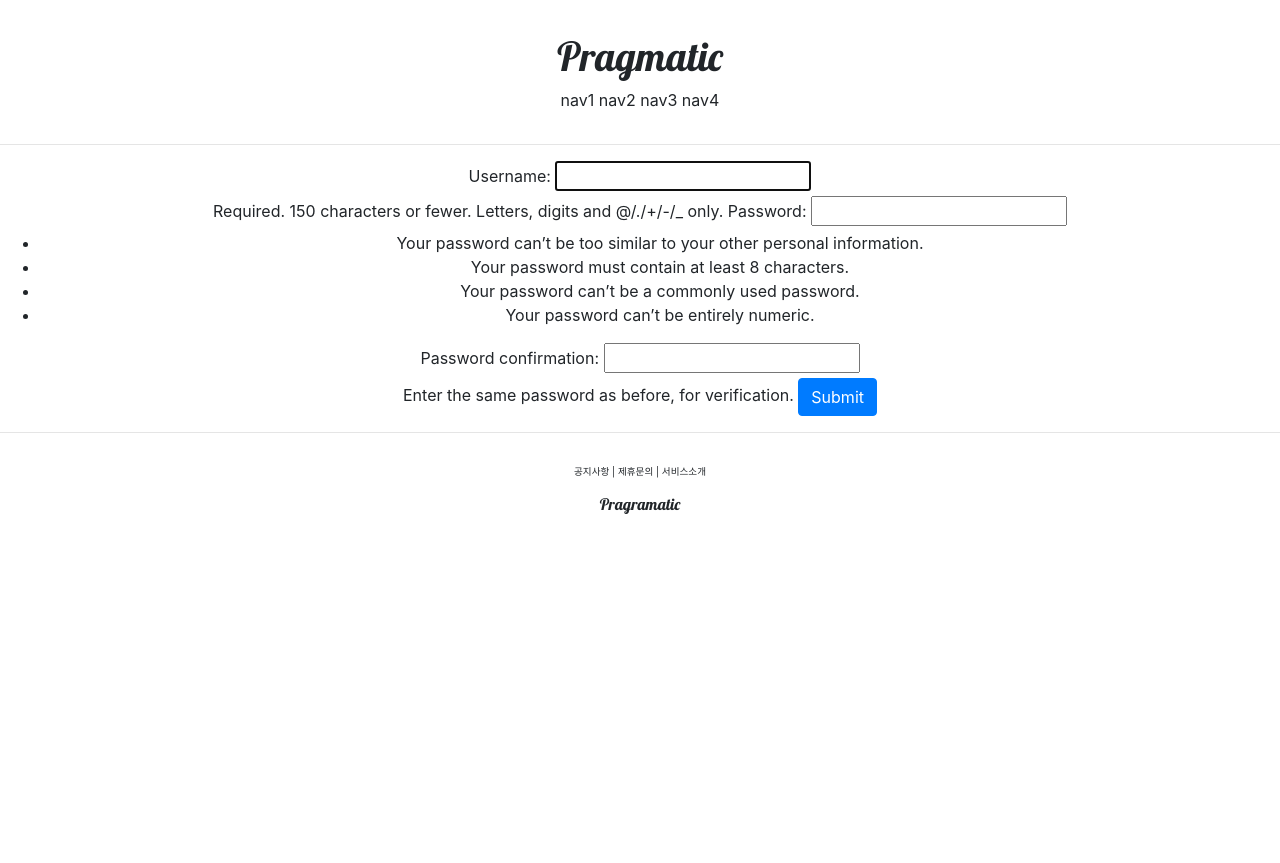
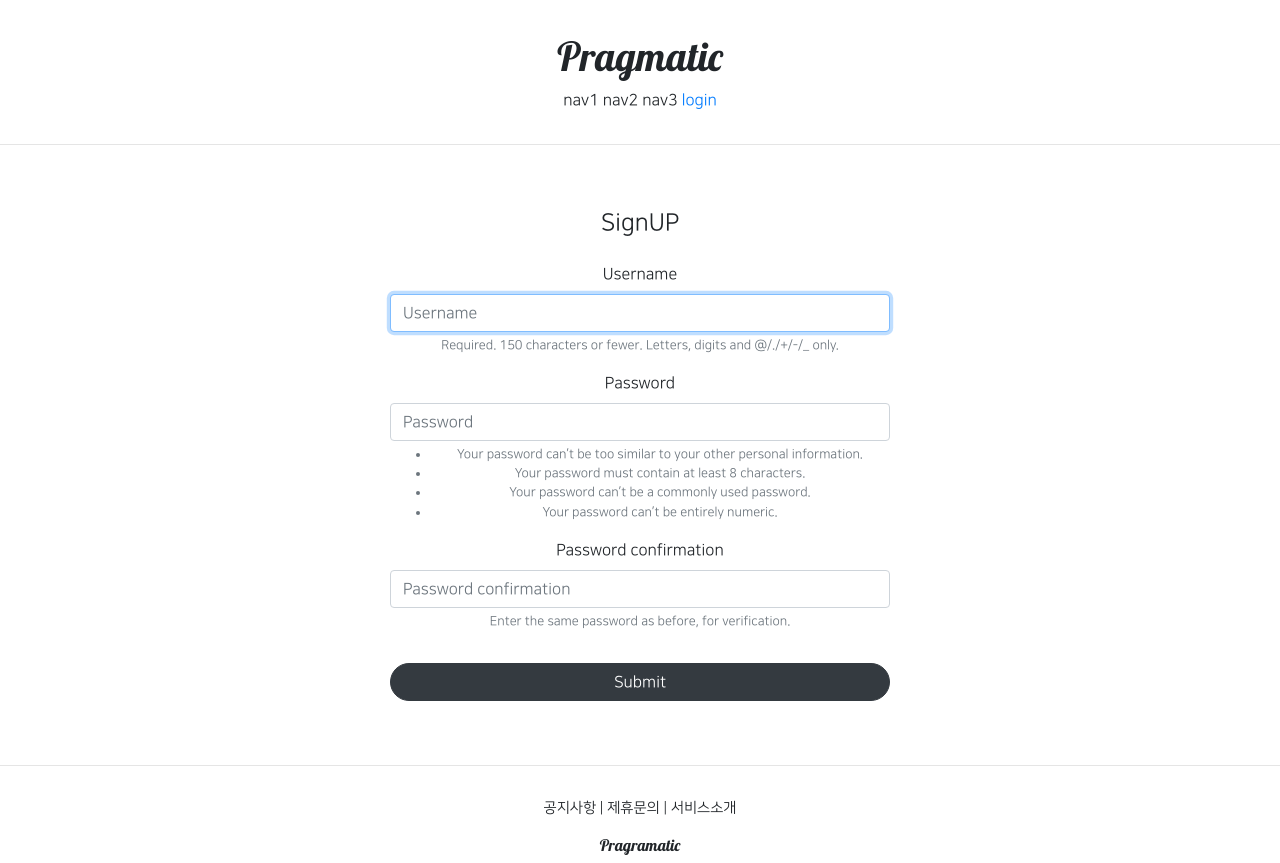
Before and after one commit to sungno/pragmatic, a Django app: page /account/create/ in a window 1280 px wide. Before the commit the page ends 514 px from the top, so only its background shows below. Run offline with Django 4.2, Linux system fonts and the light colour scheme; some libraries are stand-ins or nearby versions.

Commit message:
django course 23 commit

```diff
--- a/accountapp/templates/accountapp/create.html
+++ b/accountapp/templates/accountapp/create.html
@@ -1,13 +1,18 @@
 {% extends 'base.html' %}
+{% load bootstrap4 %}
 
 {% block content %}
 
-    <div style="text-align: center">
+    <div style="text-align: center; max-width: 500px; margin: 4rem auto">
+        <div class="mb-4">
+            <h4>SignUP</h4>
+        </div>
         <!--   account앱에 있는 creat로 라우팅 해라     -->
         <form action="{% url 'accountapp:create' %}" method="post">
             {% csrf_token %}
-            {{ form }}
-            <input type="submit"  class="btn btn-primary">
+<!--            {{ form }}-->
+            {% bootstrap_form form %}
+            <input type="submit" class="btn btn-dark rounded-pill col-12 mt-3">
         </form>
 
     </div>
--- a/accountapp/urls.py
+++ b/accountapp/urls.py
@@ -1,3 +1,4 @@
+from django.contrib.auth.views import LoginView, LogoutView
 from django.urls import path
 from accountapp.views import hello_world, AccountCreateView
 
@@ -5,6 +6,8 @@ app_name = "accountapp"
 
 urlpatterns = [
     path('hello_world/', hello_world, name = 'hello_world'),
+    path('login/', LoginView.as_view(template_name='accountapp/login.html'), name = 'login'),
+    path('logout/', LogoutView.as_view(), name = 'logout'),
 
 
     path('create/', AccountCreateView.as_view(), name = 'create'),
--- a/pragmatic/settings.py
+++ b/pragmatic/settings.py
@@ -12,6 +12,7 @@ https://docs.djangoproject.com/en/4.2/ref/settings/
 
 from pathlib import Path
 import environ, os
+from django.urls import reverse_lazy
 
 env = environ.Env(
     # set casting, default value
@@ -45,6 +46,7 @@ INSTALLED_APPS = [
     'django.contrib.sessions',
     'django.contrib.messages',
     'django.contrib.staticfiles',
+    'bootstrap4',
     'accountapp',
 ]
 
@@ -130,6 +132,9 @@ STATICFILES_DIRS = [
     BASE_DIR / "static",
 ]
 
+LOGIN_REDIRECT_URL = reverse_lazy('accountapp:hello_world')
+LOGOUT_REDIRECT_URL = reverse_lazy('accountapp:login')
+
 # Default primary key field type
 # https://docs.djangoproject.com/en/4.2/ref/settings/#default-auto-field
 
--- a/static/base.css
+++ b/static/base.css
@@ -5,7 +5,7 @@
 }
 
 .pragmatic_footer_button{
-    font-size: .6rem;
+    font-size: .9rem;
 }
 
 .pragmatic_footer{
--- a/templates/base.html
+++ b/templates/base.html
@@ -3,7 +3,7 @@
 
 {% include 'head.html' %}
 
-<body>
+<body style="font-family: 'NanumSquareR';">
     {% include 'header.html' %}
 
     <hr>
--- a/templates/head.html
+++ b/templates/head.html
@@ -15,4 +15,26 @@
 
     <!--  DEFAULT CSS LINK  -->
     <link rel="stylesheet" type="text/css" href="{% static 'base.css' %}">
+    <style>
+        @font-face {
+            font-family: 'NanumSquareR';
+            src: local('NanumSquareR'),
+            url("{% static 'fonts/NanumSquareR.otf' %}") format("opentype");
+        }
+        @font-face {
+            font-family: 'NanumSquarEB';
+            src: local('NanumSquarEB'),
+            url("{% static 'fonts/NanumSquarEB.otf' %}") format("opentype");
+        }
+        @font-face {
+            font-family: 'NanumSquareB';
+            src: local('NanumSquareB'),
+            url("{% static 'fonts/NanumSquareB.otf' %}") format("opentype");
+        }
+        @font-face {
+            font-family: 'NanumSquareL';
+            src: local('NanumSquareL'),
+            url("{% static 'fonts/NanumSquareL.otf' %}") format("opentype");
+        }
+    </style>
 </head>
--- a/templates/header.html
+++ b/templates/header.html
@@ -7,6 +7,14 @@
             <span>nav1</span>
             <span>nav2</span>
             <span>nav3</span>
-            <span>nav4</span>
+            {% if not user.is_authenticated %}
+            <a href="{% url 'accountapp:login' %}?next={{ request.path }}">
+                <span>login</span>
+            </a>
+            {% else %}
+            <a href="{% url 'accountapp:logout' %}?next={{ request.path }}">
+                <span>logout</span>
+            </a>
+            {% endif %}
         </div>
     </div>
```
Also changed, not shown: accountapp/templates/accountapp/login.html (added, +19 -0 lines), static/fonts/NanumSquareB.otf (added), static/fonts/NanumSquareEB.otf (added), static/fonts/NanumSquareL.otf (added), static/fonts/NanumSquareR.otf (added).
